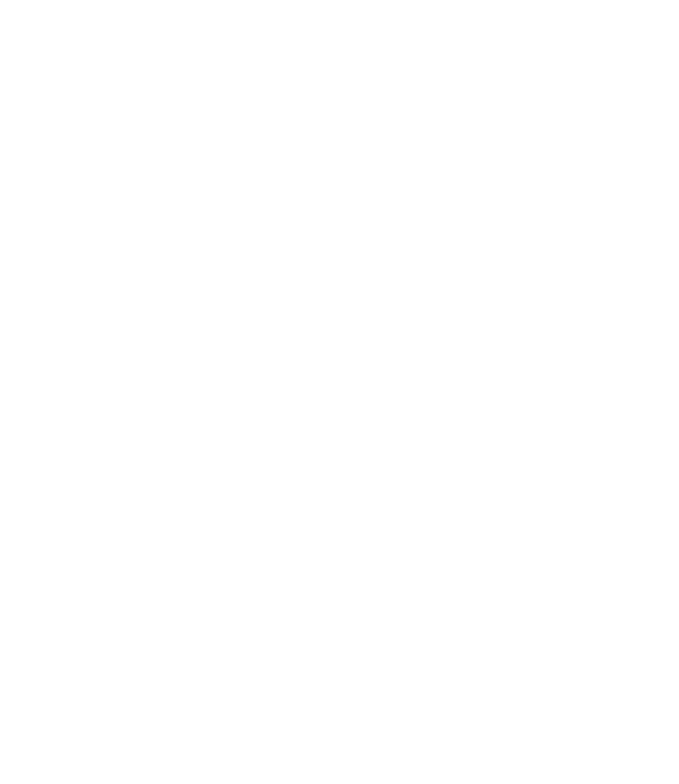
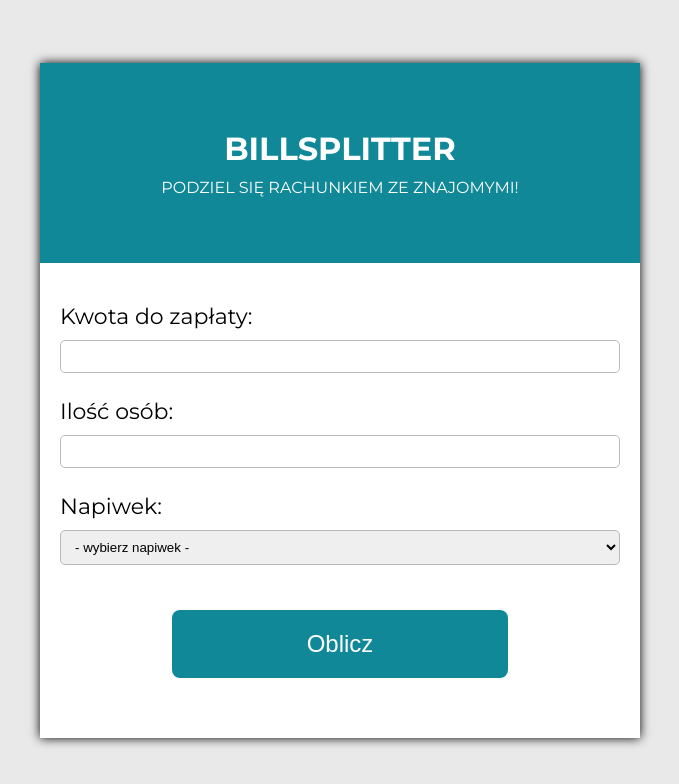
Before and after one commit to Castor1213/Bill-Splitter, a plain HTML site: page index.html in a window 1280 px wide. Shown: the whole page, without its empty margins (300-979 px from the left). Drawn offline with Linux system fonts and the light colour scheme.

Commit message:
finished html and css

```diff
--- a/index.html
+++ b/index.html
@@ -16,7 +16,34 @@
 
 <body>
 
+    <div class="wrapper">
 
+        <div class="top">
+            <h1>BillSplitter</h1>
+            <p>Podziel się rachunkiem ze znajomymi!</p>
+        </div>
+        <div class="bottom">
+            <label for="price">Kwota do zapłaty:</label>
+            <input type="number" id="price">
+
+            <label for="people">Ilość osób:</label>
+            <input type="number" id="people">
+
+            <label for="tip">Napiwek:</label>
+            <select id="tip">
+                <option value="0" disabled selected>- wybierz napiwek -</option>
+                <option value="0.05">5%</option>
+                <option value="0.1">10%</option>
+                <option value="0.15">15%</option>
+                <option value="0.2">20%</option>
+            </select>
+
+            <button class="count">Oblicz</button>
+            <p class="error"></p>
+            <p class="cost-info">Powinniście się złożyć po <span class="cost"></span>zł! :D</p>
+        </div>
+
+    </div>
     <script src="./script.js"></script>
 </body>
 
--- a/main.css
+++ b/main.css
@@ -0,0 +1,88 @@
+* {
+	box-sizing: border-box;
+	margin: 0;
+	padding: 0;
+}
+
+body {
+	display: flex;
+	justify-content: center;
+	align-items: center;
+	min-height: 100vh;
+	font-family: 'Montserrat', sans-serif;
+	background-color: rgb(233, 233, 233);
+}
+
+.wrapper {
+	width: 600px;
+	background-color: #fff;
+	box-shadow: 0 0 10px #000;
+}
+
+.top {
+	display: flex;
+	justify-content: center;
+	align-items: center;
+	flex-direction: column;
+	height: 200px;
+	color: #fff;
+	background-color: rgb(17, 136, 151);
+	text-transform: uppercase;
+}
+
+.top p {
+	margin-top: 10px;
+}
+
+.bottom {
+	padding: 40px 20px;
+}
+
+label {
+	display: block;
+	margin-bottom: 10px;
+	font-size: 22px;
+}
+
+input,
+select {
+	margin-bottom: 25px;
+	padding: 8px 10px;
+	width: 100%;
+	border-radius: 5px;
+	border: 1px solid rgb(185, 185, 185);
+}
+
+.count {
+    display: block;
+    margin: 20px auto;
+    padding: 20px 10px;
+    width: 60%;
+    font-size: 24px;
+    border-radius: 8px;
+    color: #fff;
+    background-color:rgb(17, 136, 151) ;
+    border: none;
+    cursor: pointer;
+    transition: background-color .3s;
+}
+
+.count:hover {
+    background-color: rgb(17, 94, 104)
+}
+
+.cost-info {
+    display: none;
+    margin-top: 30px;
+    font-style: 20px;
+}
+
+.cost {
+    font-weight: bold;
+}
+
+.error {
+    font-size: 18px;
+    color: rgb(173, 50, 50);
+    text-align: center;
+}
```
